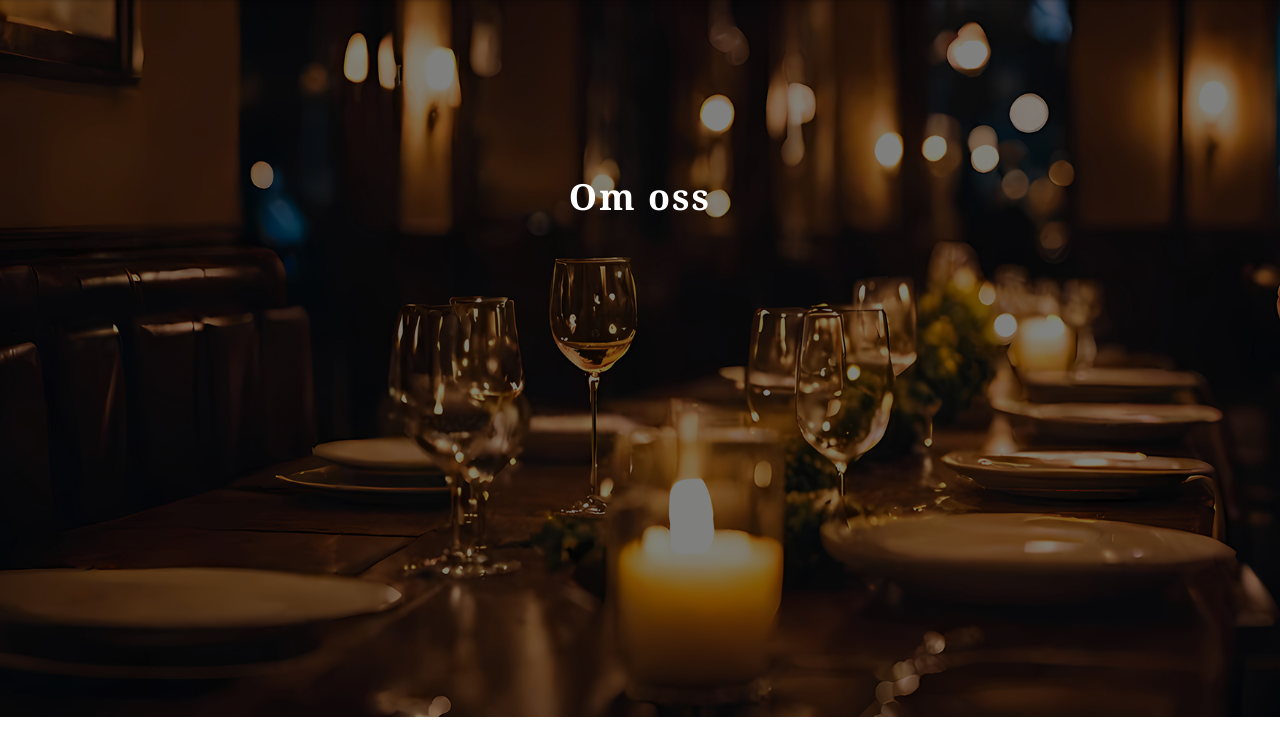
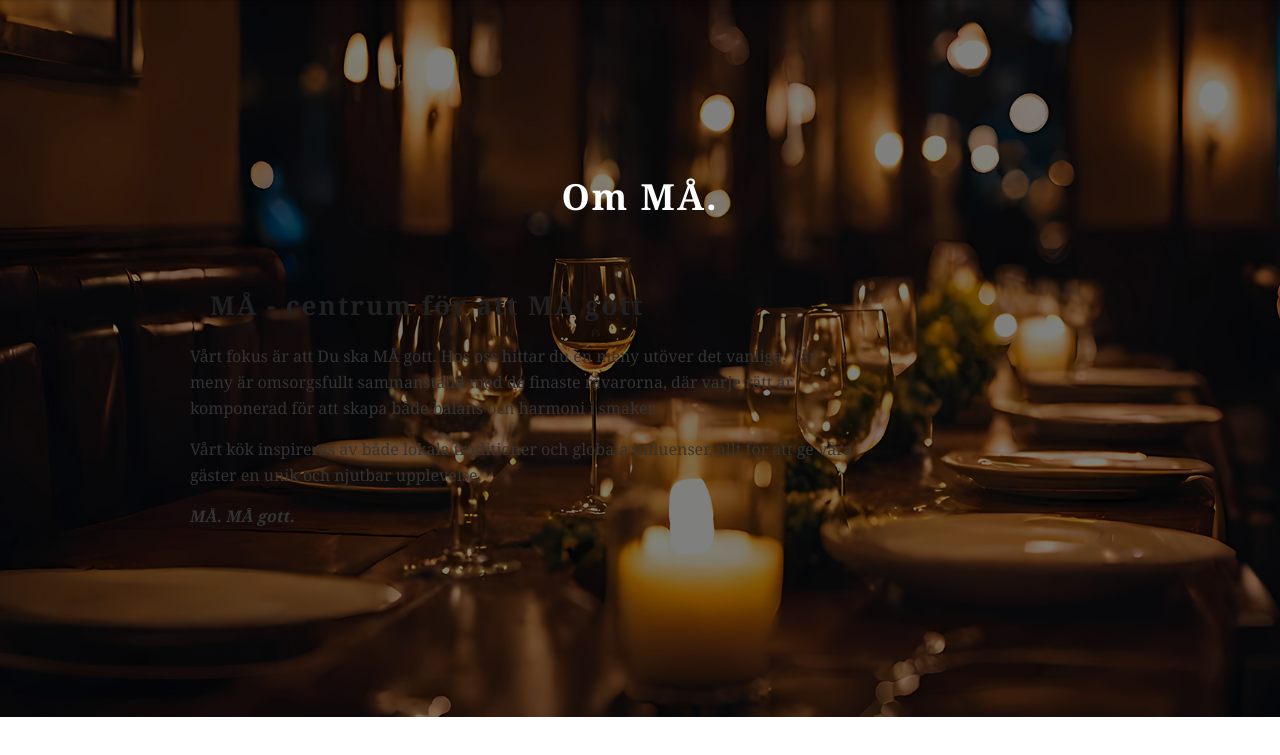
Before and after one commit to iswe2301/backend-projekt2, a website built with Parcel: page src/about.html in a window 1280 px wide. Shown: the part 83-838 px from the top of the page. Built offline with nearby package versions, Linux system fonts and the light colour scheme; no server answers; a web font is replaced by a local one.

Commit message:
Skapat innehåll för om-sidan med info om restaurangen

```diff
--- a/src/about.html
+++ b/src/about.html
@@ -58,7 +58,16 @@
 
     <!-- Huvudinnehåll -->
     <main>
-        <h1>Om oss</h1>
+        <h1>Om MÅ.</h1>
+        <section id="start-container">
+            <h2>MÅ - centrum för att MÅ gott</h2>
+            <p>Vårt fokus är att Du ska MÅ gott. Hos oss hittar du en meny utöver det vanliga. Vår meny är omsorgsfullt
+                sammanställd med de finaste råvarorna, där varje rätt är komponerad för att skapa både balans och
+                harmoni i smaker.</p>
+            <p>Vårt kök inspireras av både lokala traditioner och globala influenser, allt för att ge våra gäster en
+                unik och njutbar upplevelse.</p>
+            <p><em><strong>MÅ. MÅ gott.</strong></em></p>
+        </section>
     </main>
 
     <!-- Footer med diverse länkar -->
```
Lines whose indentation alone changed are shown as unchanged.
